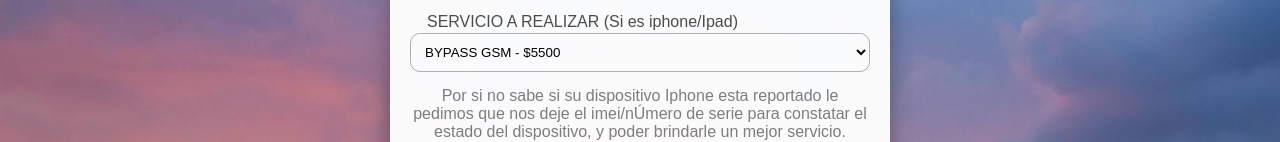
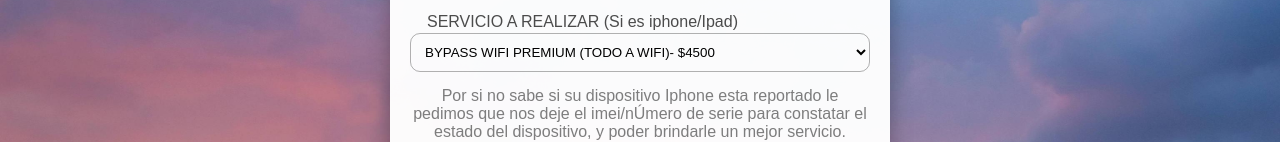
Before and after one commit to servitecoficial/administraciondeclientes, a plain HTML site: page index.html in a window 1280 px wide. Shown: the part 822-964 px from the top of the page. Drawn offline with Linux system fonts and the light colour scheme.

Commit message:
Update index.html

```diff
--- a/index.html
+++ b/index.html
@@ -99,6 +99,7 @@
     >SERVICIO A REALIZAR (Si es iphone/Ipad)</label
   >
   <select id="servicio" name="listaservicios" class="formulario__input">
+    <option>BYPASS WIFI PREMIUM (TODO A WIFI)- $4500</option>
     <option>BYPASS GSM - $5500</option>
     <option>BYPASS GSM REPORTADO - $5000</option>
     <option>BYPASS MEID PREMIUM (CON CODIGO O DESACTIVADO) - $5500</option>
```
